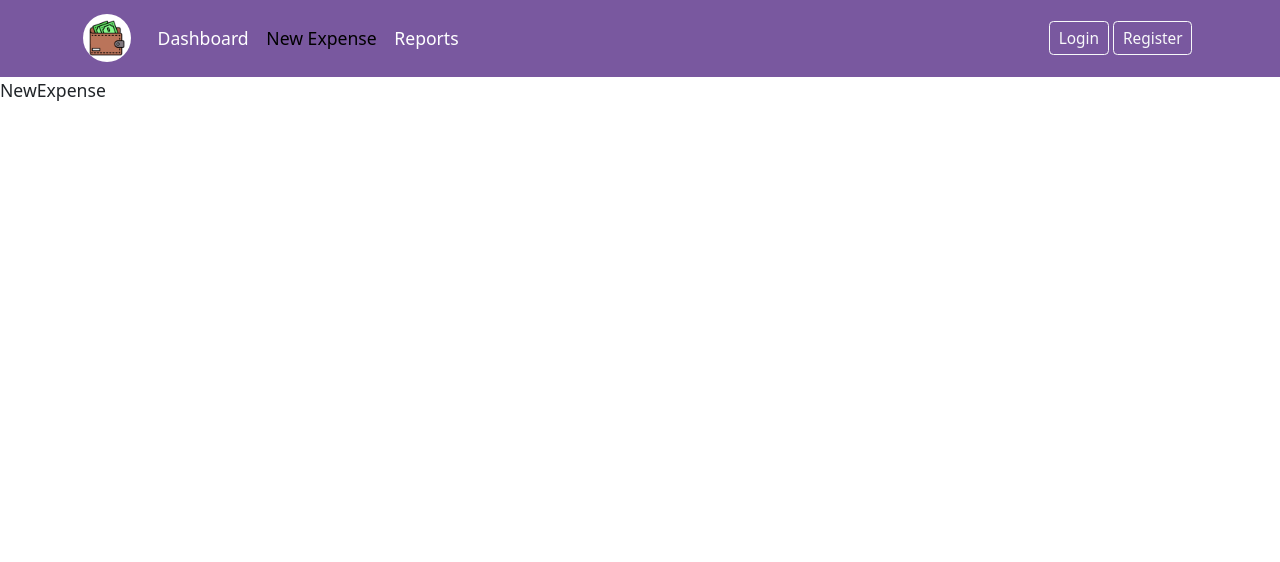
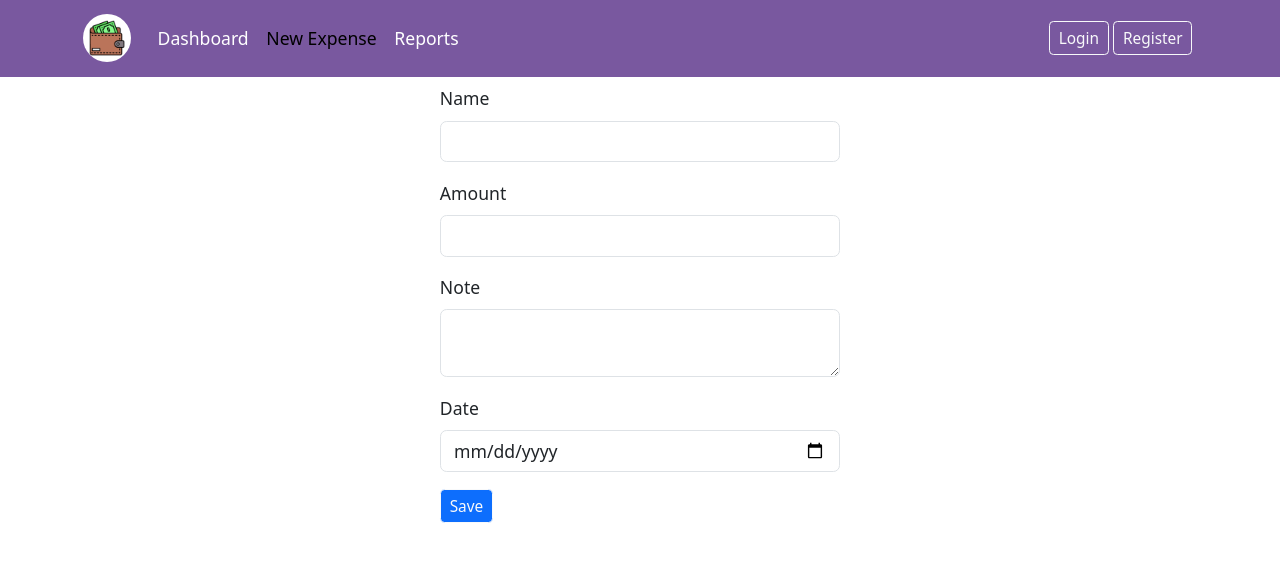
Before and after one commit to Russole/Expense-Application, a React (Vite) app in the folder Frontend/webapp/: page /new in a window 1280 px wide. Shown: the top 562 px of the page. Built offline with nearby package versions, Linux system fonts and the light colour scheme.

Commit message:
Create Textbox for Expense Name
- Create Complete Form

```diff
--- a/Frontend/webapp/src/pages/expense/NewExpense.tsx
+++ b/Frontend/webapp/src/pages/expense/NewExpense.tsx
@@ -1,5 +1,44 @@
 const NewExpense = () => {
-  return <div>NewExpense</div>;
+  return (
+    <div className="d-flex justify-content-center align-items-center mt-2">
+      <div className="container col-md-4 col-sm-8 col-xs-12">
+        <form>
+          <div className="mb-3">
+            <label htmlFor="name" className="form-label">
+              Name
+            </label>
+            <input type="text" id="name" name="name" className="form-control" />
+          </div>
+          <div className="mb-3">
+            <label htmlFor="amount" className="form-label">
+              Amount
+            </label>
+            <input
+              type="number"
+              id="amount"
+              name="amount"
+              className="form-control"
+            />
+          </div>
+          <div className="mb-3">
+            <label htmlFor="note" className="form-label">
+              Note
+            </label>
+            <textarea id="note" name="note" className="form-control" />
+          </div>
+          <div className="mb-3">
+            <label htmlFor="date" className="form-label">
+              Date
+            </label>
+            <input type="date" id="date" name="date" className="form-control" />
+          </div>
+          <button className="btn btn-sm btn-primary btn-outline-light">
+            Save
+          </button>
+        </form>
+      </div>
+    </div>
+  );
 };
 
 export default NewExpense;
```
